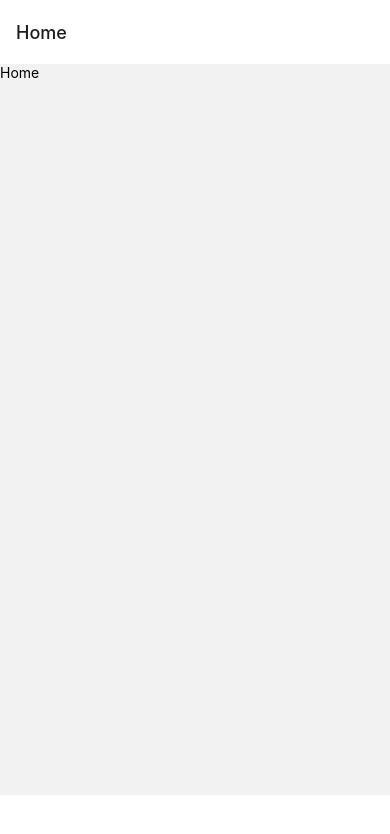
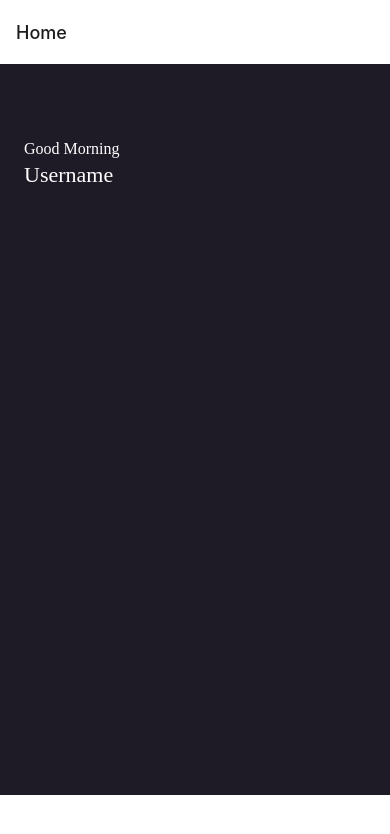
Before and after one commit to 0trava/BookStoreApp-ReactNative, a React Native app in the folder BookStore/: screen /Home in a window 390 px wide. Shown: the top 834 px of the page. Built offline with nearby package versions, Linux system fonts and the light colour scheme.

Commit message:
add home page

```diff
--- a/BookStore/screens/Home.js
+++ b/BookStore/screens/Home.js
@@ -1,14 +1,52 @@
 import React from 'react';
 import {
+    SafeAreaView,
     StyleSheet,
     Text,
+    TouchableOpacity,
     View } from 'react-native';
 
+import { COLORS, FONTS, SIZES, icons, images } from '../constants';
+
 const Home = () => {
+
+    const profileData ={
+        name: 'Username',
+        point: 200,
+
+    }
+
+    const [profile, setProfile] = React.useState(profileData);
+
+    function renderHeader(profile) {
+        return (
+            <View style={{flex: 1, flexDirection: 'row', paddingHorizontal: SIZES.padding, alignItems: 'center' }}>
+                {/* Greetings */}
+                    <View style={{flex: 1}}>
+                        <View style={{marginRight: SIZES.padding}}>
+                            <Text style={{ ...FONTS.h3, color: COLORS.white}}>Good Morning</Text>
+                            <Text style={{ ...FONTS.h2, color: COLORS.white}}>{profile.name}</Text>
+                        </View>
+                    </View>
+
+                {/* Points */}
+                <TouchableOpacity>
+
+                </TouchableOpacity>
+            </View>
+        )
+
+    }
+
+
   return (
-    <View>
-      <Text>Home</Text>
-    </View>
+        <SafeAreaView style={{flex:1, backgroundColor:COLORS.black }}>
+            <View style={{ height: 200 }}>
+                {renderHeader(profile)}
+
+            </View>
+
+        </SafeAreaView>
   )
 }
 
```
